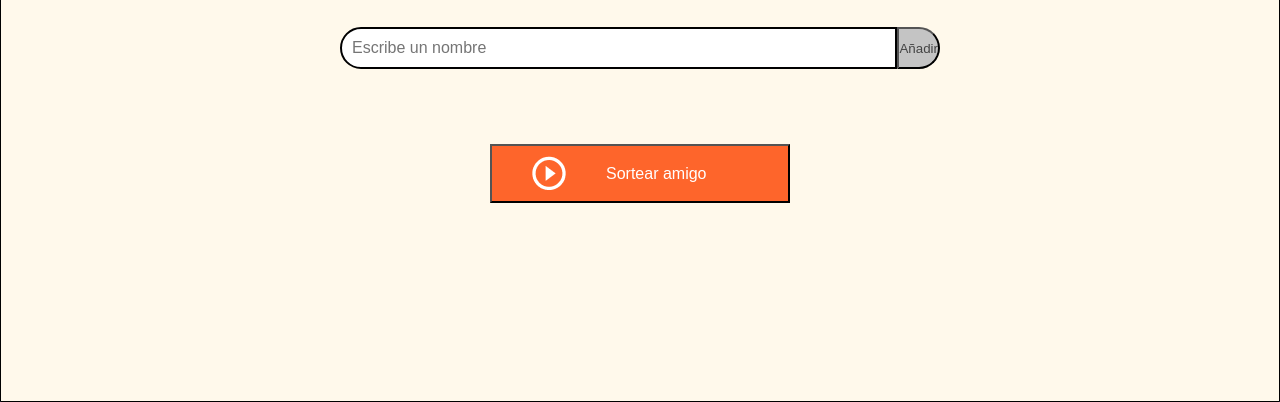
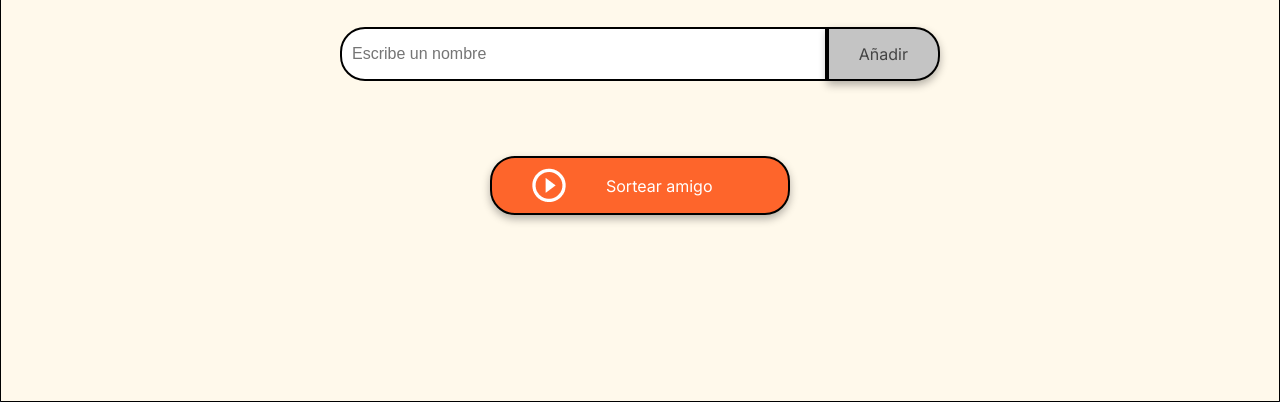
Before and after one commit to AlmaKarinaGarcia/-amigo-secreto, a plain HTML site: page index.html in a window 1280 px wide. Shown: the part 398-800 px from the top of the page. Drawn offline with Linux system fonts and the light colour scheme.

Commit message:
Update style.css

```diff
--- a/style.css
+++ b/style.css
@@ -105,7 +105,7 @@ body {
 }
 
 /* Estilos de botón */
-.button {
+button {
     padding: 15px 30px;
     font-family: "Inter", sans-serif;
     font-size: 16px;
@@ -176,6 +176,3 @@ ul {
 .eliminar-btn:hover {
     background-color: darkred;
 }
-
-
-/*Diseño responsivo*/
```
